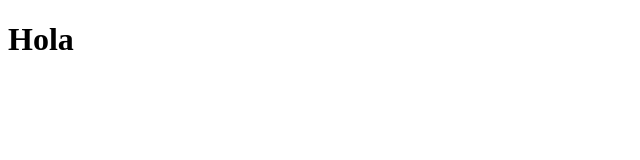
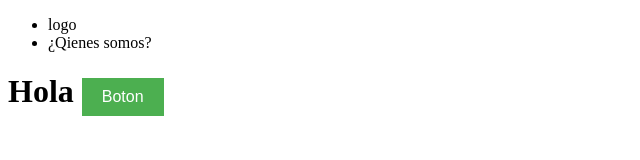
Before and after one commit to Jhon-M04/CSS_CLASS, a plain HTML site: page Index.html in a window 1280 px wide. Shown: the whole page, without its empty margins (0-640 px from the left). Drawn offline with Linux system fonts and the light colour scheme.

Commit message:
add css styles

```diff
--- a/Index.html
+++ b/Index.html
@@ -1,5 +1,7 @@
 <!DOCTYPE html>
 <html lang="en">
+
+<link rel="stylesheet" href="styles.css">
 
 <head>
     <meta charset="UTF-8">
@@ -8,8 +10,21 @@
 </head>
 
 <body>
+    <nav>
+        <ul>
+            <li>
+                logo
+            </li>
+            <li>
+                ¿Qienes somos?
+            </li>
+        </ul>
+    </nav>
     <h1>
         Hola
+        <button class="Boton">
+            Boton
+        </button>
     </h1>
 </body>
 
--- /dev/null
+++ b/styles.css
@@ -0,0 +1,10 @@
+.Boton {
+  background-color: #4caf50;
+  border: none;
+  color: white;
+  padding: 10px 20px;
+  text-align: center;
+  text-decoration: none;
+  display: inline-block;
+  font-size: 16px;
+}
```
